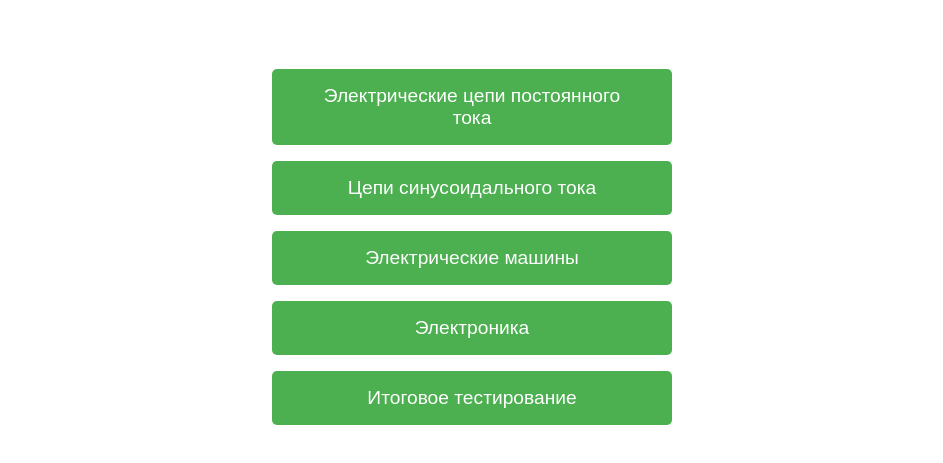
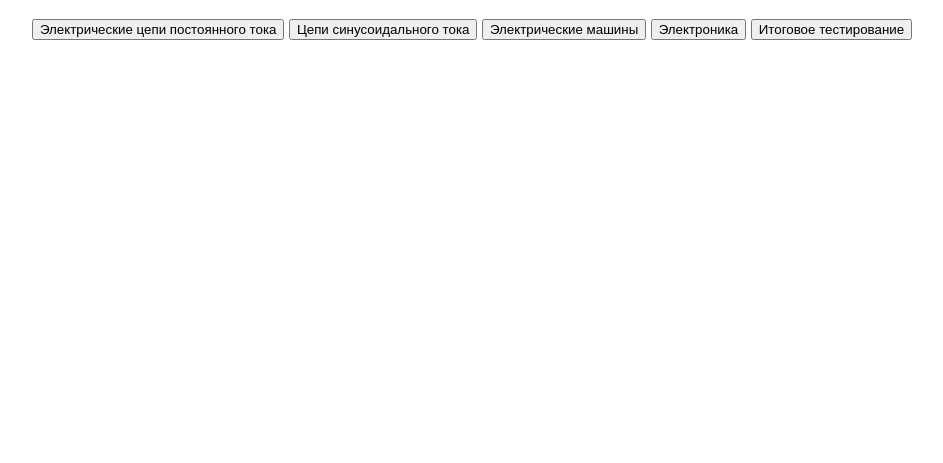
Before and after one commit to vikaltt/Test, a plain HTML site: page test-selection.html in a window 1280 px wide. Shown: the part 61-524 px from the top of the page, without its empty margins (168-1111 px from the left). Drawn offline with Linux system fonts and the light colour scheme.

Commit message:
Update styles.css

```diff
--- a/styles.css
+++ b/styles.css
@@ -1,14 +1,9 @@
 :root {
   --primary-color: #4CAF50;
   --secondary-color: #ffffff;
-  --selected-color: #007BFF;
+  --selected-color: #007BFF; /* Синий цвет */
   --font-color: #333333;
   --timer-color: #ff5722;
-  --button-bg: #4CAF50;
-  --button-color: white;
-  --button-hover-bg: #45a049;
-  --font-size: 1.2rem;
-  --container-padding: 2rem;
 }
 
 body {
@@ -23,41 +18,16 @@ body {
   min-height: 100vh;
 }
 
-h1 {
-  margin-bottom: 2rem;
-}
-
 .container {
   max-width: 600px;
   width: 100%;
-  padding: var(--container-padding);
+  padding: 20px;
   text-align: center;
 }
 
-.button-container {
-  display: flex;
-  flex-direction: column;
-  align-items: center;
-  justify-content: center;
-  padding: var(--container-padding);
-}
-
-.test-button {
-  background-color: var(--button-bg);
-  color: var(--button-color);
-  font-size: var(--font-size);
-  padding: 1rem 2rem;
-  margin: 0.5rem;
-  border: none;
-  border-radius: 5px;
-  cursor: pointer;
-  transition: background-color 0.3s;
-  width: 100%;
-  max-width: 400px;
-}
-
-.test-button:hover {
-  background-color: var(--button-hover-bg);
+.question {
+  margin: 20px 0;
+  font-size: 18px;
 }
 
 .options {
@@ -126,7 +96,7 @@ h1 {
 }
 
 .error-message {
-  color: #f44336;
+  color: #f44336; /* Красный цвет */
   font-size: 16px;
   margin: 10px 0;
   text-align: center;
```
